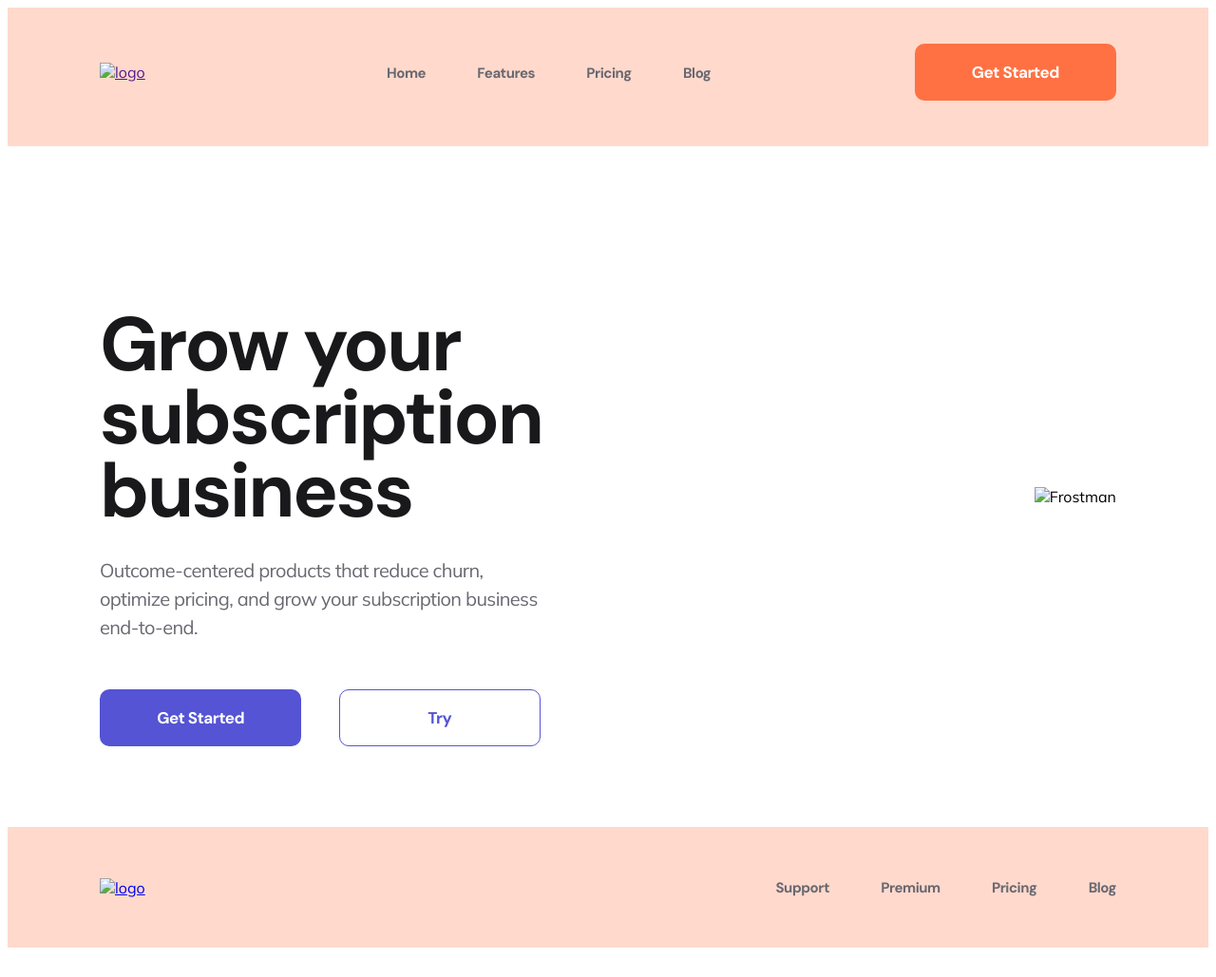
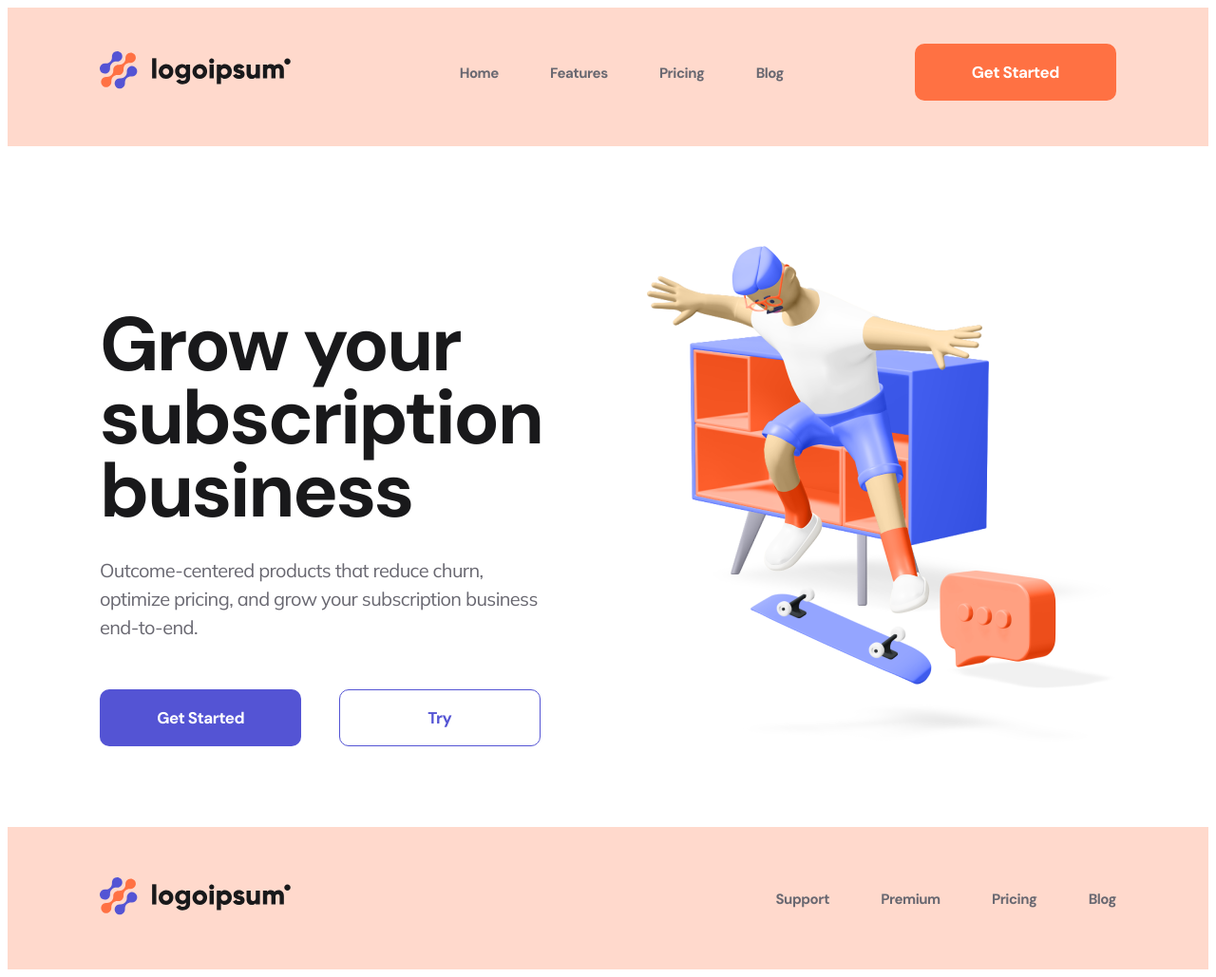
Before and after one commit to MishaGrishchenko/logoipsum, a plain HTML site: page index.html in a window 1280 px wide. Shown: the whole page at 95% size. Before the commit the page ends 1006 px from the top, so only its background shows below. Drawn offline with Linux system fonts and the light colour scheme.

Commit message:
Add files via upload

```diff
--- a/index.html
+++ b/index.html
@@ -18,7 +18,7 @@
     <div class="container header_flex">
         <div>
             <a href="">
-                <img src="Logo Color.svg" alt="logo">
+                <img src="/img/Logo Color.svg" alt="logo">
             </a>
         </div >
         <nav class="nav">
@@ -62,7 +62,7 @@
         </button>
     </div>
     <div>
-        <img src="Hero 3D.png" alt="Frostman">
+        <img src="img/Hero 3D.png" alt="Frostman">
     </div>
 </section>
 <!--footer-->
@@ -70,7 +70,7 @@
     <div class="container footer_flex">
         <div>
             <a href="#">
-                <img src="Logo Color.svg" alt="logo">
+                <img src="img/Logo Color.svg" alt="logo">
             </a>
         </div>
         <div>
```
